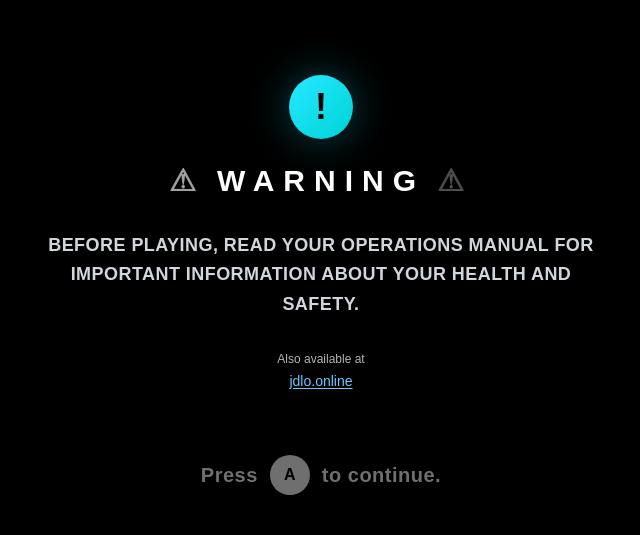
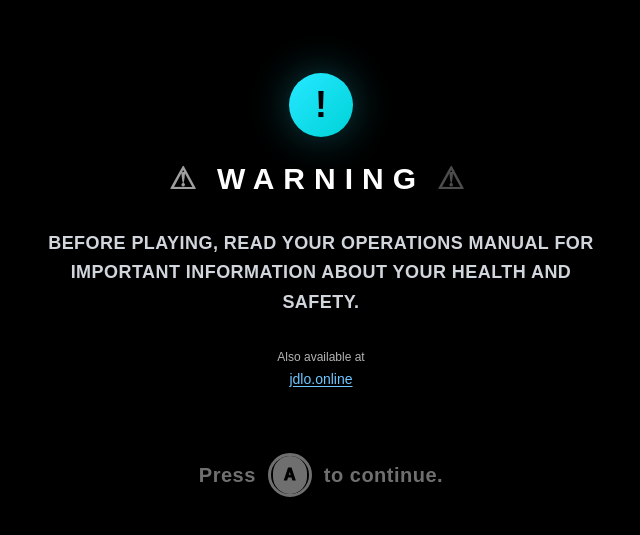
Before and after one commit to eljordp/jdlo-wii, a Next.js app: page / in a window 1280 px wide. Shown: the part 115-650 px from the top of the page, without its empty margins (319-959 px from the left). Built offline with nearby package versions, Linux system fonts and the light colour scheme; grey boxes are pictures that could not be loaded.

Commit message:
A button: outer ring + white fill + outlined black A
Co-Authored-By: Claude Opus 4.6 <noreply@anthropic.com>

```diff
--- a/components/WiiApp.tsx
+++ b/components/WiiApp.tsx
@@ -123,8 +123,10 @@ export default function WiiApp() {
             {/* Press Ⓐ */}
             <div className="flex items-center gap-3" style={{ animation: 'pulse-opacity 1.5s ease-in-out infinite' }}>
               <span className="text-white text-lg md:text-xl font-black tracking-wide">Press</span>
-              <div className="w-9 h-9 md:w-10 md:h-10 rounded-full bg-white flex items-center justify-center">
-                <span className="text-black font-black text-sm md:text-base">A</span>
+              <div className="w-10 h-10 md:w-11 md:h-11 rounded-full border-[3px] border-white flex items-center justify-center">
+                <div className="w-full h-full rounded-full bg-white flex items-center justify-center m-[2px]">
+                  <span className="text-black font-black text-sm md:text-base" style={{ WebkitTextStroke: '1px black' }}>A</span>
+                </div>
               </div>
               <span className="text-white text-lg md:text-xl font-black tracking-wide">to continue.</span>
             </div>
```
